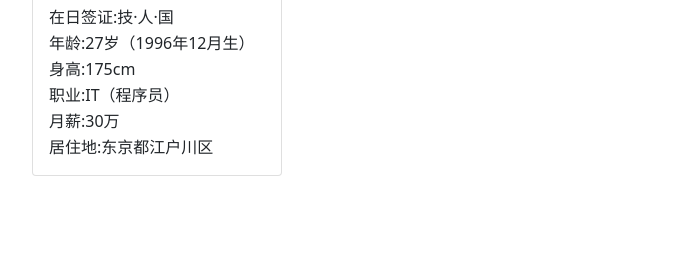
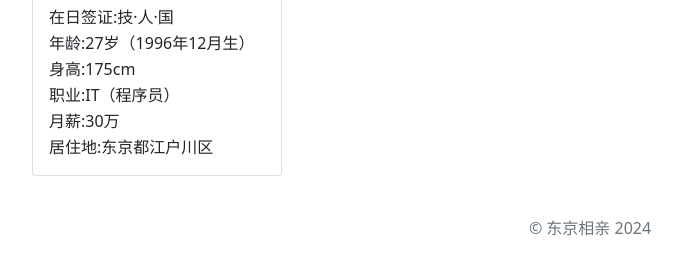
Before and after one commit to xiaobaihahaha/xq, a plain HTML site: page index.html in a window 1280 px wide. Shown: the part 302-576 px from the top of the page, without its empty margins (50-731 px from the left). Drawn offline with nearby package versions, Linux system fonts and the light colour scheme.

Commit message:
Update index.html

```diff
--- a/index.html
+++ b/index.html
@@ -47,6 +47,10 @@
               <p class="card-text"><span class="tsp">居住地:</span>东京都江户川区</p>
             </div>
         </div>
+
+        <footer class="py-3 my-4">
+          <p class="text-center text-muted">© 东京相亲 2024 </p>
+        </footer>
     </div>
 
 
```
